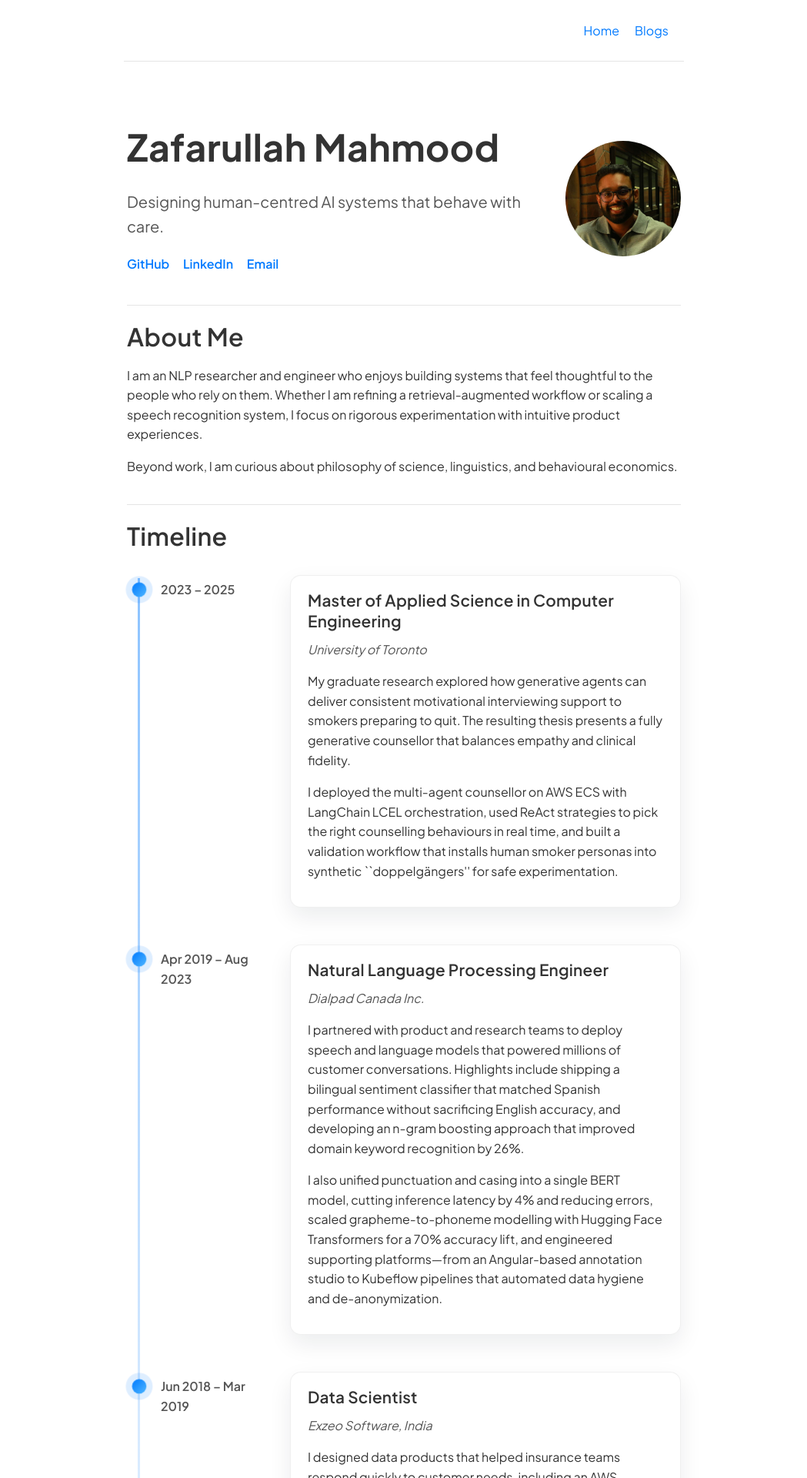
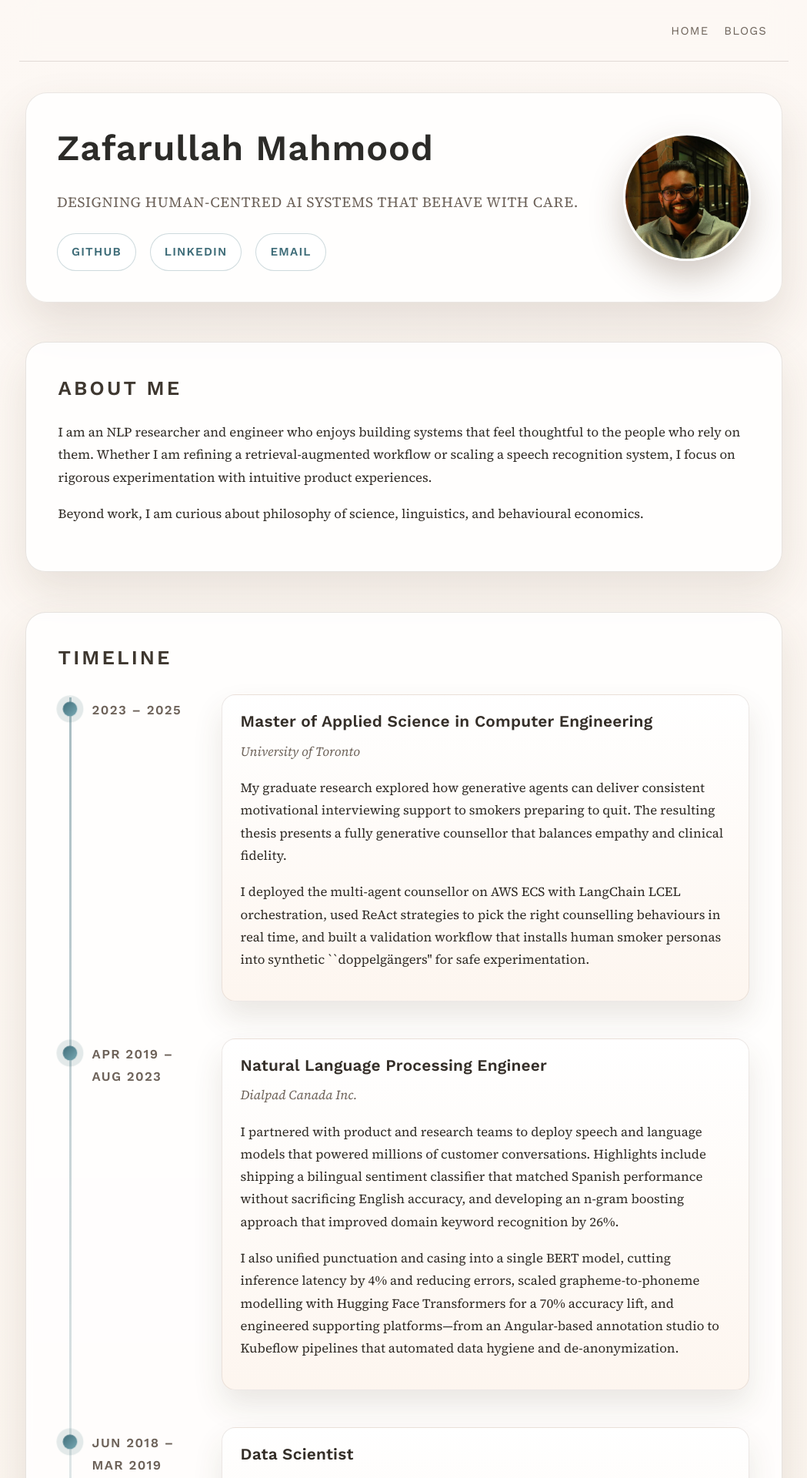
Before and after one commit to zaffnet/zaffnet.github.io, a Jekyll site: the page built from index.html, in a window 1280 px wide. Shown: the top 1920 px of the page at 77% size, without its empty margins (115-1164 px from the left). Built offline with Jekyll 4.4.1, drawn with Linux system fonts in a browser that asks for light colours.

Commit message:
Refine typography and refresh homepage styling

```diff
--- a/_layouts/default.html
+++ b/_layouts/default.html
@@ -8,7 +8,7 @@
   <link rel="stylesheet" href="{{ "/assets/css/syntax.css" | relative_url }}">
   <link rel="preconnect" href="https://fonts.googleapis.com">
   <link rel="preconnect" href="https://fonts.gstatic.com" crossorigin>
-  <link href="https://fonts.googleapis.com/css2?family=Plus+Jakarta+Sans:wght@300;400;500;600;700&display=swap" rel="stylesheet">
+  <link href="https://fonts.googleapis.com/css2?family=Source+Serif+4:ital,wght@0,400;0,500;0,600;0,700;1,400&family=Work+Sans:wght@400;500;600;700&display=swap" rel="stylesheet">
   <link rel="icon" type="image/svg+xml" href="{{ "/assets/favicon.svg" | relative_url }}">
   <link rel="icon" type="image/png" sizes="32x32" href="{{ "/assets/favicon-32.png" | relative_url }}">
   <link rel="icon" type="image/png" sizes="192x192" href="{{ "/assets/favicon-512.png" | relative_url }}">
--- a/assets/css/style.css
+++ b/assets/css/style.css
@@ -1,20 +1,24 @@
 /* General styles */
 :root {
-  --text-primary: #333;
-  --text-secondary: #555;
-  --background-primary: #fff;
-  --accent-color: #007aff;
-  --border-color: #e5e5e5;
+  --text-primary: #2f2a24;
+  --text-secondary: #6d6259;
+  --background-primary: #fdf8f4;
+  --background-surface: #ffffff;
+  --background-tint: rgba(255, 255, 255, 0.82);
+  --accent-color: #3f6d79;
+  --accent-soft: rgba(63, 109, 121, 0.1);
+  --border-color: rgba(125, 105, 91, 0.18);
   --header-height: 80px;
-  --font-family-base: 'Plus Jakarta Sans', 'Inter', -apple-system, BlinkMacSystemFont, 'Segoe UI', Roboto, 'Helvetica Neue', Arial, sans-serif;
-  --font-family-heading: 'Plus Jakarta Sans', 'Inter', -apple-system, BlinkMacSystemFont, 'Segoe UI', Roboto, 'Helvetica Neue', Arial, sans-serif;
+  --font-family-base: 'Source Serif 4', 'Iowan Old Style', 'Palatino', 'Georgia', serif;
+  --font-family-heading: 'Work Sans', 'Inter', 'Segoe UI', -apple-system, BlinkMacSystemFont, sans-serif;
 }
 
 body {
   font-family: var(--font-family-base);
-  line-height: 1.6;
+  font-size: clamp(0.95rem, 0.9rem + 0.18vw, 1.05rem);
+  line-height: 1.75;
   color: var(--text-primary);
-  background-color: var(--background-primary);
+  background: linear-gradient(180deg, var(--background-primary) 0%, #f7efe5 100%);
   margin: 0;
   padding: 0;
   -webkit-font-smoothing: antialiased;
@@ -29,7 +33,7 @@ body {
 }
 
 .container > header {
-  width: 60vw;
+  width: min(1040px, 92vw);
   margin: 0 auto;
   padding: 0 20px;
   box-sizing: border-box;
@@ -37,7 +41,7 @@ body {
 
 .container > main,
 .container > footer {
-  width: min(90vw, 1200px);
+  width: min(92vw, 1100px);
   margin: 0 auto;
   padding: 0 20px;
   box-sizing: border-box;
@@ -46,24 +50,33 @@ body {
 a {
   color: var(--accent-color);
   text-decoration: none;
+  transition: color 0.2s ease;
 }
 
 a:hover {
   text-decoration: underline;
+  color: #2b5360;
 }
 
-h1 { font-size: 2.5rem; }
-h2 { font-size: 2rem; }
-h3 { font-size: 1.5rem; }
-h4, h5, h6 { font-size: 1.25rem; }
+h1 { font-size: clamp(2.1rem, 1.8rem + 1vw, 2.6rem); }
+h2 { font-size: clamp(1.6rem, 1.45rem + 0.6vw, 2rem); }
+h3 { font-size: clamp(1.25rem, 1.2rem + 0.3vw, 1.6rem); }
+h4, h5, h6 { font-size: clamp(1.1rem, 1.05rem + 0.2vw, 1.35rem); }
 
 h1, h2, h3, h4, h5, h6 {
   font-family: var(--font-family-heading);
   font-weight: 600;
   letter-spacing: 0.01em;
-  line-height: 1.3;
+  line-height: 1.35;
   margin-top: 2em;
   margin-bottom: 0.5em;
+  color: #2c2b28;
+}
+
+p {
+  margin-top: 0;
+  margin-bottom: 1.1em;
+  color: var(--text-primary);
 }
 
 /* Header */
@@ -78,10 +91,12 @@ header nav {
   justify-content: space-between;
   align-items: center;
   height: 100%;
-  width: 60vw;
-  padding: 0 20px;
+  width: min(1040px, 92vw);
+  padding: 0 28px;
   box-sizing: border-box;
-  border-bottom: 1px solid var(--border-color);
+  border-bottom: 1px solid rgba(109, 98, 89, 0.2);
+  background: rgba(253, 248, 244, 0.72);
+  backdrop-filter: blur(12px);
 }
 
 .nav-logo {
@@ -90,7 +105,9 @@ header nav {
   justify-content: center;
   width: 48px;
   height: 100%;
-  color: var(--text-primary);
+  color: #2f2a24;
+  font-family: var(--font-family-heading);
+  letter-spacing: 0.08em;
 }
 
 .nav-logo:hover {
@@ -105,18 +122,32 @@ header nav ul {
   gap: 20px;
 }
 
+header nav ul a {
+  font-family: var(--font-family-heading);
+  font-size: 0.93rem;
+  letter-spacing: 0.08em;
+  text-transform: uppercase;
+  color: var(--text-secondary);
+  transition: color 0.2s ease;
+}
+
+header nav ul a:hover {
+  color: var(--accent-color);
+}
+
 /* Main content */
 main {
-  padding: 40px 0;
+  padding: 48px 0 64px;
 }
 
 /* Footer */
 footer {
   text-align: center;
-  padding: 40px 0;
-  border-top: 1px solid var(--border-color);
+  padding: 48px 0;
+  border-top: 1px solid rgba(125, 105, 91, 0.18);
   color: var(--text-secondary);
   font-size: 0.9rem;
+  background: rgba(253, 248, 244, 0.75);
 }
 
 footer p {
@@ -131,9 +162,14 @@ footer a {
 .intro-section {
   display: flex;
   align-items: center;
-  padding: 40px 0;
-  gap: 40px;
+  padding: clamp(2.5rem, 3vw, 3.2rem);
+  gap: clamp(1.8rem, 4vw, 3rem);
   flex-wrap: wrap;
+  background: var(--background-tint);
+  border-radius: 28px;
+  border: 1px solid rgba(125, 105, 91, 0.16);
+  box-shadow: 0 28px 60px rgba(86, 62, 41, 0.14);
+  backdrop-filter: blur(6px);
 }
 
 .intro-text {
@@ -143,35 +179,59 @@ footer a {
 
 .intro-text h1 {
   margin-top: 0;
-  font-size: 3rem;
-  font-weight: 700;
+  font-size: clamp(2.35rem, 2.1rem + 1vw, 3rem);
+  font-weight: 600;
+  letter-spacing: 0.02em;
 }
 
 .intro-text .subtitle {
-  font-size: 1.25rem;
+  font-size: clamp(1.05rem, 1rem + 0.2vw, 1.25rem);
   color: var(--text-secondary);
+  letter-spacing: 0.04em;
+  text-transform: uppercase;
 }
 
 .intro-description {
   margin-top: 1.2rem;
-  font-size: 1.05rem;
+  font-size: clamp(0.98rem, 0.96rem + 0.12vw, 1.1rem);
   color: var(--text-secondary);
 }
 
 .contact-links {
-  margin-top: 20px;
+  margin-top: 24px;
+  display: flex;
+  flex-wrap: wrap;
+  gap: 12px 18px;
 }
 
 .contact-links a {
-  margin-right: 15px;
+  margin: 0;
+  font-family: var(--font-family-heading);
   font-weight: 600;
+  font-size: 0.95rem;
+  letter-spacing: 0.08em;
+  text-transform: uppercase;
+  padding: 10px 18px;
+  border-radius: 999px;
+  border: 1px solid rgba(63, 109, 121, 0.25);
+  background: rgba(255, 255, 255, 0.78);
+  color: var(--accent-color);
+  transition: transform 0.2s ease, box-shadow 0.2s ease, background 0.2s ease;
+}
+
+.contact-links a:hover {
+  transform: translateY(-2px);
+  background: rgba(63, 109, 121, 0.12);
+  box-shadow: 0 10px 18px rgba(63, 109, 121, 0.14);
 }
 
 .intro-image img {
-  width: 150px;
-  height: 150px;
+  width: 160px;
+  height: 160px;
   border-radius: 50%;
   object-fit: cover;
+  border: 3px solid rgba(255, 255, 255, 0.9);
+  box-shadow: 0 20px 45px rgba(86, 62, 41, 0.28);
 }
 
 .intro-image {
@@ -182,12 +242,27 @@ footer a {
 }
 
 .content-section {
-  padding: 20px 0;
-  border-top: 1px solid var(--border-color);
+  padding: clamp(2.6rem, 3.2vw, 3.4rem);
+  margin-top: clamp(2.5rem, 4vw, 3.8rem);
+  border-top: none;
+  background: var(--background-tint);
+  border-radius: 26px;
+  border: 1px solid rgba(125, 105, 91, 0.18);
+  box-shadow: 0 24px 55px rgba(86, 62, 41, 0.12);
+  backdrop-filter: blur(4px);
+}
+
+.content-section:first-of-type {
+  margin-top: clamp(2rem, 3vw, 2.8rem);
 }
 
 .content-section h2 {
   margin-top: 0;
+  margin-bottom: 1.6rem;
+  font-size: clamp(1.4rem, 1.3rem + 0.4vw, 1.9rem);
+  letter-spacing: 0.12em;
+  text-transform: uppercase;
+  color: #3e372f;
 }
 
 /* Timeline */
@@ -208,7 +283,7 @@ footer a {
   top: 4px;
   bottom: 4px;
   width: var(--timeline-line-width);
-  background: linear-gradient(180deg, rgba(0, 122, 255, 0.45), rgba(0, 122, 255, 0));
+  background: linear-gradient(180deg, rgba(63, 109, 121, 0.45), rgba(63, 109, 121, 0));
 }
 
 .timeline-item {
@@ -230,28 +305,33 @@ footer a {
   width: var(--timeline-marker-diameter);
   height: var(--timeline-marker-diameter);
   border-radius: 50%;
-  background: linear-gradient(135deg, #007aff, #4fb6ff);
-  box-shadow: 0 0 0 6px rgba(0, 122, 255, 0.15);
+  background: linear-gradient(135deg, #3f6d79, #79a9b4);
+  box-shadow: 0 0 0 6px rgba(63, 109, 121, 0.16);
   animation: pulse 6s ease-in-out infinite;
 }
 
 .timeline-date {
+  font-family: var(--font-family-heading);
   font-weight: 600;
+  letter-spacing: 0.08em;
+  text-transform: uppercase;
   color: var(--text-secondary);
   padding-top: 6px;
 }
 
 .timeline-body {
-  background: #ffffff;
-  border: 1px solid rgba(0, 0, 0, 0.06);
-  border-radius: 14px;
-  padding: 18px 22px;
-  box-shadow: 0 12px 30px rgba(15, 23, 42, 0.08);
+  background: linear-gradient(180deg, rgba(255, 255, 255, 0.92), rgba(253, 245, 238, 0.92));
+  border: 1px solid rgba(125, 105, 91, 0.15);
+  border-radius: 18px;
+  padding: 20px 24px;
+  box-shadow: 0 20px 38px rgba(86, 62, 41, 0.12);
 }
 
 .timeline-body h3 {
   margin-top: 0;
-  font-size: 1.3rem;
+  font-size: clamp(1.15rem, 1.1rem + 0.25vw, 1.45rem);
+  font-family: var(--font-family-heading);
+  color: #342e28;
 }
 
 .timeline-body p {
@@ -271,11 +351,11 @@ footer a {
   0%,
   100% {
     transform: scale(1);
-    box-shadow: 0 0 0 6px rgba(0, 122, 255, 0.15);
+    box-shadow: 0 0 0 6px rgba(63, 109, 121, 0.16);
   }
   50% {
     transform: scale(1.1);
-    box-shadow: 0 0 0 10px rgba(0, 122, 255, 0.1);
+    box-shadow: 0 0 0 10px rgba(63, 109, 121, 0.12);
   }
 }
 
@@ -283,6 +363,7 @@ footer a {
 .skills-intro {
   max-width: 660px;
   color: var(--text-secondary);
+  font-size: clamp(0.95rem, 0.92rem + 0.1vw, 1.05rem);
 }
 
 .skills-infographic {
@@ -293,11 +374,11 @@ footer a {
 }
 
 .skills-card {
-  background: #ffffff;
-  border: 1px solid rgba(15, 23, 42, 0.08);
-  border-radius: 18px;
-  padding: 24px;
-  box-shadow: 0 20px 45px rgba(15, 23, 42, 0.12);
+  background: linear-gradient(180deg, rgba(255, 255, 255, 0.95), rgba(253, 246, 238, 0.94));
+  border: 1px solid rgba(125, 105, 91, 0.14);
+  border-radius: 22px;
+  padding: 26px;
+  box-shadow: 0 22px 48px rgba(86, 62, 41, 0.12);
   display: flex;
   flex-direction: column;
   gap: 16px;
@@ -306,7 +387,7 @@ footer a {
 
 .skills-card:hover {
   transform: translateY(-6px);
-  box-shadow: 0 28px 50px rgba(15, 23, 42, 0.16);
+  box-shadow: 0 30px 58px rgba(86, 62, 41, 0.16);
 }
 
 .card-header {
@@ -319,13 +400,13 @@ footer a {
   width: 52px;
   height: 52px;
   border-radius: 16px;
-  background: linear-gradient(135deg, rgba(0, 122, 255, 0.15), rgba(0, 122, 255, 0.35));
+  background: linear-gradient(135deg, rgba(63, 109, 121, 0.18), rgba(121, 169, 180, 0.35));
   display: inline-flex;
   align-items: center;
   justify-content: center;
   font-size: 1.6rem;
-  color: #0052a3;
-  box-shadow: inset 0 0 0 1px rgba(0, 122, 255, 0.25);
+  color: #2e4d55;
+  box-shadow: inset 0 0 0 1px rgba(63, 109, 121, 0.25);
   animation: float 8s ease-in-out infinite;
 }
 
@@ -341,17 +422,17 @@ footer a {
 }
 
 .skill-badge {
-  --badge-surface: #ffffff;
-  --badge-border: rgba(15, 23, 42, 0.12);
-  --badge-text: #0f172a;
+  --badge-surface: rgba(255, 255, 255, 0.92);
+  --badge-border: rgba(63, 109, 121, 0.22);
+  --badge-text: #1f2d35;
   display: inline-flex;
   align-items: center;
   gap: 0.65rem;
-  padding: 10px 16px;
+  padding: 9px 15px;
   border-radius: 999px;
-  background: var(--badge-surface);
+  background: linear-gradient(180deg, rgba(255, 255, 255, 0.95), var(--badge-surface));
   border: 1px solid var(--badge-border);
-  box-shadow: 0 8px 18px rgba(15, 23, 42, 0.08);
+  box-shadow: 0 10px 20px rgba(86, 62, 41, 0.12);
   color: var(--badge-text);
   text-decoration: none;
   transition: transform 0.25s ease, box-shadow 0.25s ease;
@@ -364,14 +445,14 @@ footer a {
 }
 
 .skill-name {
-  font-size: 0.95rem;
+  font-size: 0.9rem;
   font-weight: 600;
   letter-spacing: 0.01em;
 }
 
 .skill-badge:hover {
   transform: translateY(-2px);
-  box-shadow: 0 14px 30px rgba(15, 23, 42, 0.16);
+  box-shadow: 0 18px 34px rgba(86, 62, 41, 0.16);
 }
 
 @keyframes float {
@@ -420,6 +501,7 @@ footer a {
     flex-direction: column;
     text-align: center;
     gap: 24px;
+    padding: clamp(2rem, 6vw, 2.6rem);
   }
 
   .intro-text {
@@ -490,26 +572,26 @@ footer a {
 /* Home layout */
 .home-container {
   width: 100%;
-  max-width: 60vw;
+  max-width: min(1040px, 92vw);
   margin: 0 auto;
-  padding: 0 1.5rem;
+  padding: 0 1.75rem;
   box-sizing: border-box;
 }
 
 /* Blog styles */
 .home-container {
   width: 100%;
-  max-width: 60vw;
+  max-width: min(1040px, 92vw);
   margin: 0 auto;
-  padding: 0 1.5rem;
+  padding: 0 1.75rem;
   box-sizing: border-box;
 }
 
 .blog-container {
   width: 100%;
-  max-width: 60vw;
+  max-width: min(880px, 90vw);
   margin: 0 auto;
-  padding: 0 1.5rem;
+  padding: 0 1.75rem;
   box-sizing: border-box;
 }
 
```
